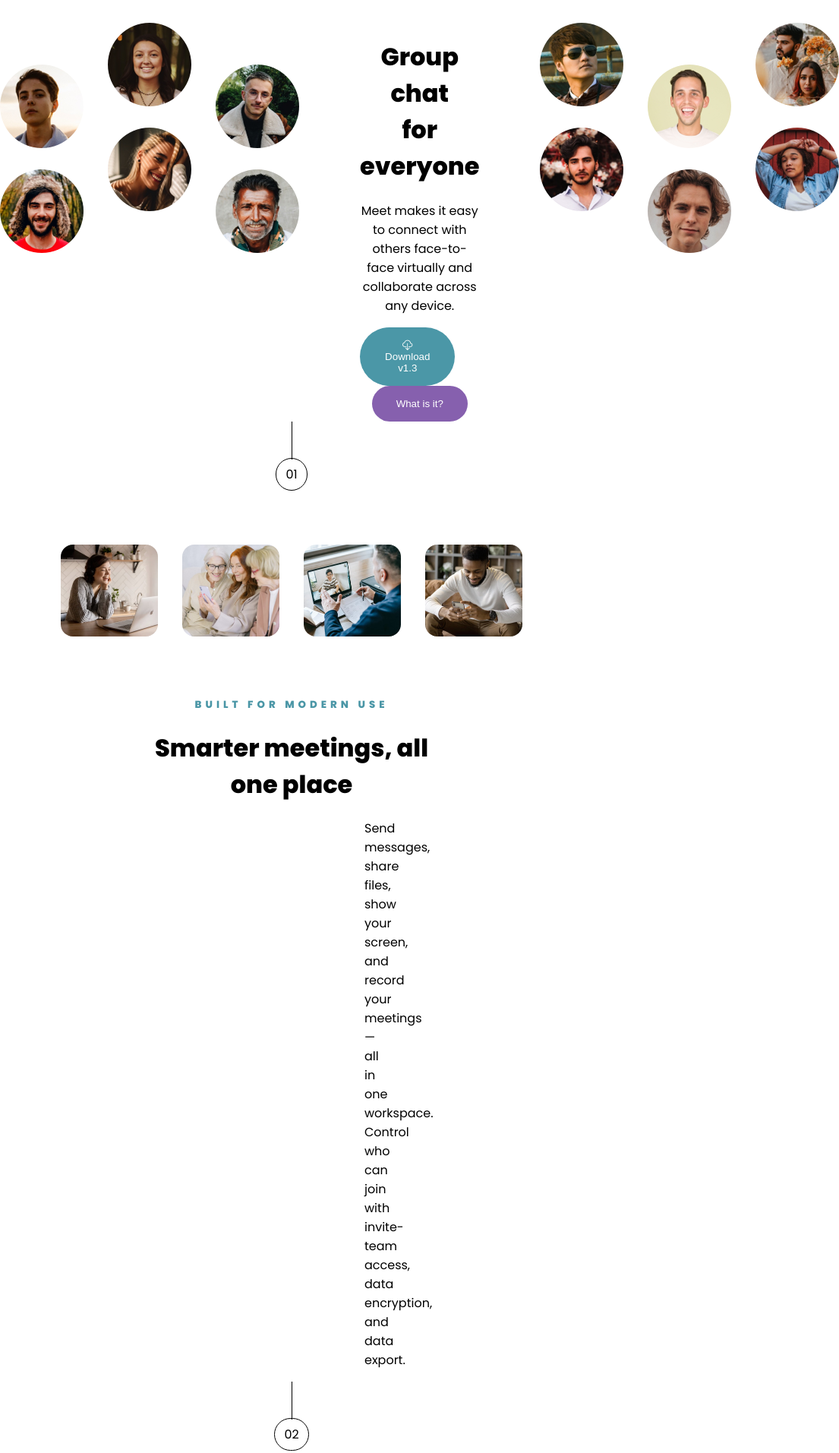
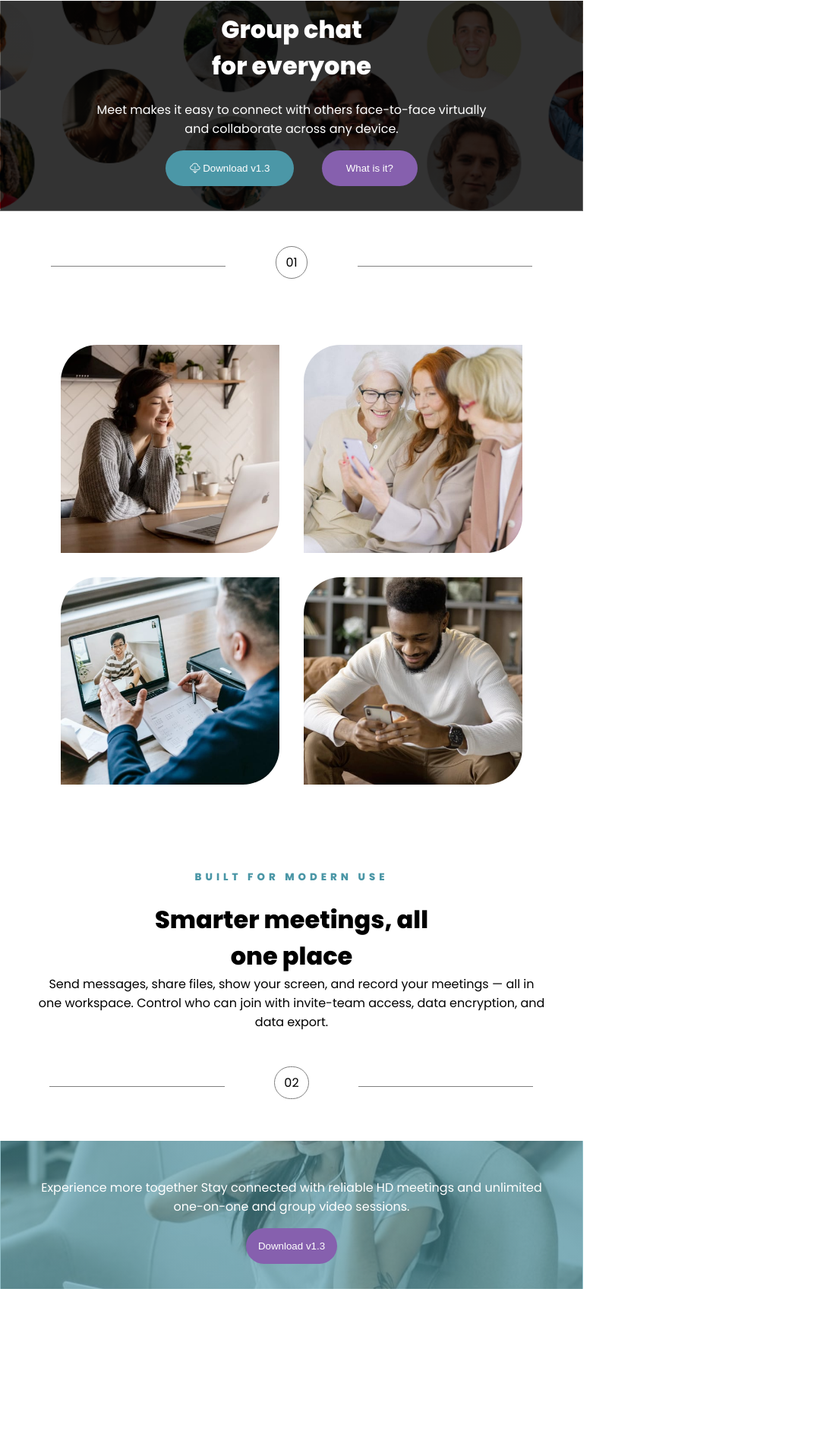
Before and after one commit to Tewogbade/Meet-web, a plain HTML site: page index.html in a window 768 px wide. Shown: the part 66-1979 px from the top of the page at 76% size, 1105 px wide, since content can reach past the window. After the commit the page ends 1763 px from the top, so only its background shows below. Drawn offline with nearby package versions, Linux system fonts and the light colour scheme.

Commit message:
Meet web with Media queries

```diff
--- a/index.html
+++ b/index.html
@@ -39,11 +39,15 @@
           Meet makes it easy to connect with others face-to-face virtually and
           collaborate across any device.
         </p>
-        <button id="download">
-          <i class="bi bi-cloud-download"></i> Download v1.3
-        </button>
-        <button id="second_button">What is it?</button>
+
+        <div id="button-container">
+          <button id="download">
+            <i class="bi bi-cloud-download"></i> Download v1.3
+          </button>
+          <button id="second_button">What is it?</button>
+        </div>
       </div>
+
       <div>
         <img
           src="./assets/desktop/image-hero-right.png"
@@ -55,6 +59,12 @@
     <section class="vertical-line">
       <div class="line"></div>
       <div class="number"><span>01</span></div>
+    </section>
+
+    <section class="horizontal-break">
+      <div class="h-line"></div>
+      <div class="number"><span>01</span></div>
+      <div class="h-line"></div>
     </section>
 
     <section id="images">
@@ -88,10 +98,15 @@
         encryption, and data export.
       </p>
     </main>
-
     <section class="vertical-line">
       <div class="line"></div>
       <div class="number"><span>02</span></div>
+    </section>
+
+    <section class="horizontal-break">
+      <div class="h-line"></div>
+      <div class="h-number"><span>02</span></div>
+      <div class="h-line"></div>
     </section>
     <footer>
       <p>
--- a/style.css
+++ b/style.css
@@ -18,9 +18,10 @@ nav {
 
 header {
   display: flex;
-  /* margin-top: 2rem; */
+  margin-bottom: 3rem;
   padding-top: 6rem;
 }
+
 header h1 {
   font-weight: bolder;
 }
@@ -32,7 +33,7 @@ header h1 {
 button {
   color: #fff;
   border-radius: 5rem;
-  border: 0;
+  border-style: none;
   padding: 1rem 2rem;
 }
 
@@ -55,18 +56,31 @@ button {
 .line {
   height: 50px;
   width: 0;
-  border-left: 1px solid black;
+  border-left: 1px solid gray;
   margin: auto;
 }
-
 .number {
   color: #000;
   text-align: center;
   margin: 7px 0 1rem;
 }
+.h-line {
+  height: 0;
+  width: 30%;
+  border-top: 1px solid gray;
+  margin: auto;
+}
+.h-number {
+  color: #000;
+  text-align: center;
+  margin: 7px 0 1rem;
+}
+.horizontal-break {
+  display: flex;
+}
 span {
   border-color: aquamarine;
-  border: 1px solid black;
+  border: 1px solid gray;
   border-radius: 5rem;
   padding: 9px 12px;
 }
@@ -93,13 +107,13 @@ main h5 {
 main p {
   padding: 0 30rem;
 }
+
 footer {
   display: grid;
-  grid-template-columns: 850px 200px;
+  grid-template-columns: 1fr 230px;
   text-align: center;
-  margin-top: 5rem;
-  border: 1px solid black;
-  padding: 3rem;
+  padding: 5rem;
+  border: 1px solid rgba(74, 150, 166, 0.6);
   background-image: linear-gradient(
       rgba(74, 150, 166, 0.6),
       rgba(74, 150, 166, 0.6)
@@ -108,12 +122,150 @@ footer {
   background-position: center;
   background-size: cover;
   background-repeat: no-repeat;
+  margin-top: 2rem;
 }
+
 footer button {
   background-color: #8660ae;
+  padding: 1rem;
 }
 footer p {
   color: #fff;
-  text-align: center;
-  padding: 0 2rem;
+  padding: 0 10rem;
 }
+
+.horizontal-break {
+  display: none;
+}
+
+@media (max-width: 576px) {
+  header img {
+    display: none;
+  }
+
+  header button {
+    display: block;
+    margin: auto;
+  }
+
+  #download {
+    margin: auto;
+    margin-bottom: 1rem;
+  }
+
+  #second_button {
+    padding: 1rem 3.3rem;
+  }
+
+  .vertical-line {
+    display: none;
+  }
+  .horizontal-break {
+    display: flex;
+  }
+
+  #images {
+    display: block;
+    margin: 3rem;
+  }
+  #images img {
+    margin-bottom: 2rem;
+    width: 100%;
+    border-radius: 0;
+    border-top-left-radius: 5rem;
+    border-bottom-right-radius: 5rem;
+  }
+
+  main p {
+    padding: 0 2rem 2rem;
+  }
+  main h1 {
+    margin-bottom: 0;
+  }
+
+  footer {
+    padding: 2rem;
+    border: 1px solid rgba(74, 150, 166, 0.6);
+    background-image: linear-gradient(
+        rgba(74, 150, 166, 0.6),
+        rgba(74, 150, 166, 0.6)
+      ),
+      url(./assets/mobile/image-footer.jpg);
+    background-position: center;
+    background-size: cover;
+    background-repeat: no-repeat;
+    display: block;
+  }
+
+  footer p {
+    padding: 0 1rem;
+  }
+}
+@media (min-width: 576px) and (max-width: 1199px) {
+  header img {
+    display: none;
+  }
+  header {
+    padding: 2rem;
+    border: 1px solid rgba(0, 0, 0, 0.6);
+    background-image: linear-gradient(rgba(0, 0, 0, 0.8), rgba(0, 0, 0, 0.8)),
+      url(./assets/tablet/image-hero.png);
+    background-position: center;
+    background-size: cover;
+    background-repeat: no-repeat;
+    display: block;
+  }
+  #header-text {
+    text-align: center;
+    padding: 1 5rem;
+    color: #fff;
+    margin-top: 3rem;
+  }
+  .vertical-line {
+    display: none;
+  }
+  .horizontal-break {
+    display: flex;
+  }
+  #images {
+    display: grid;
+    grid-template-columns: repeat(2, 1fr);
+    grid-template-rows: repeat(2, 1fr);
+    margin: 5rem;
+    column-gap: 2rem;
+  }
+
+  #images img {
+    margin-bottom: 2rem;
+    width: 100%;
+    border-radius: 0;
+    border-top-left-radius: 3rem;
+    border-bottom-right-radius: 3rem;
+  }
+  main p {
+    padding: 0 3rem;
+    margin: 0 0rem 3rem;
+  }
+  main h1 {
+    margin-bottom: 0;
+  }
+
+  footer {
+    margin-top: 3rem;
+    padding: 2rem;
+    border: 1px solid rgba(74, 150, 166, 0.6);
+    background-image: linear-gradient(
+        rgba(74, 150, 166, 0.6),
+        rgba(74, 150, 166, 0.6)
+      ),
+      url(./assets/tablet/image-footer.jpg);
+    background-position: center;
+    background-size: cover;
+    background-repeat: no-repeat;
+    display: block;
+  }
+
+  footer p {
+    padding: 0 1rem;
+  }
+}
```
